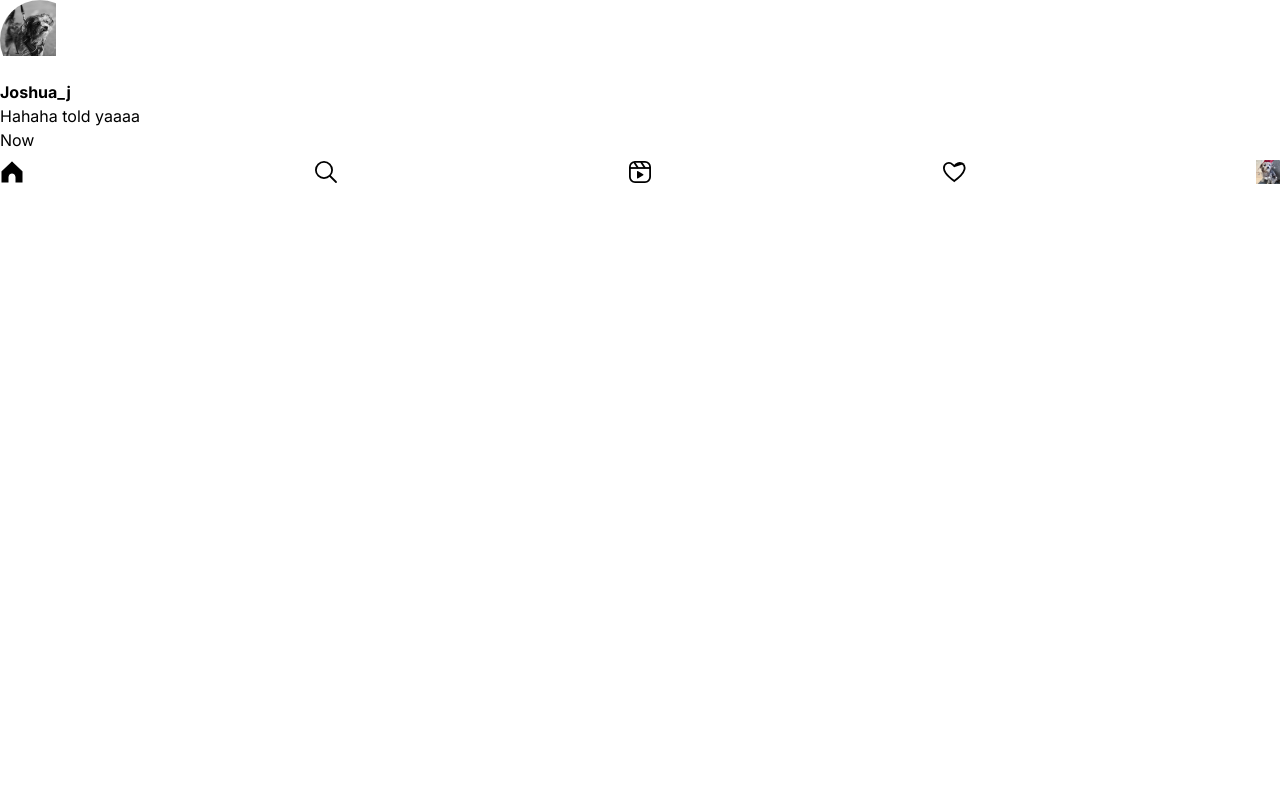
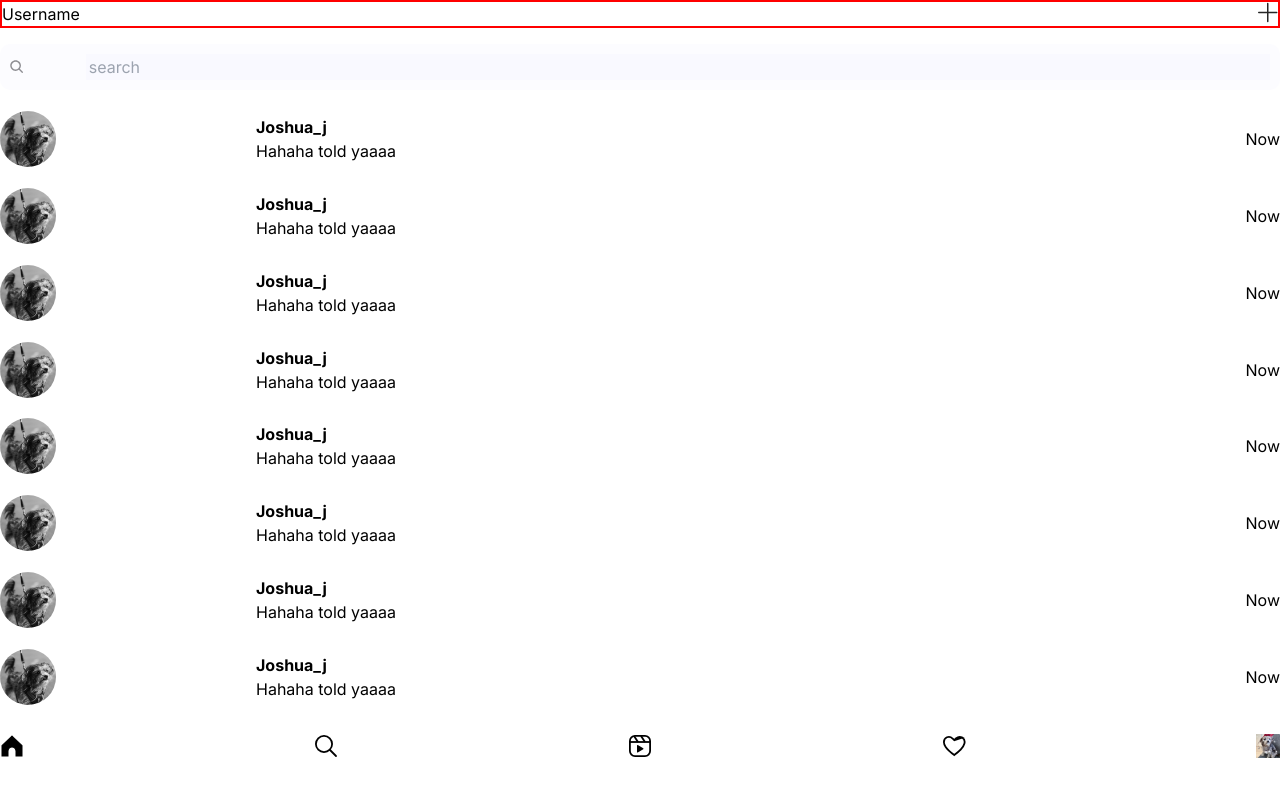
Before and after one commit to henelngata/hubify, a Next.js app in the folder hubify/: page /messages in a window 1280 px wide. Shown: the top 796 px of the page. Built offline with nearby package versions, Linux system fonts and the light colour scheme.

Commit message:
modify messages

```diff
--- a/hubify/app/messages/page.js
+++ b/hubify/app/messages/page.js
@@ -1,9 +1,18 @@
-import { Chat } from "./ui/components";
+import { Chat, SearchBar, TopBar } from "./ui/components";
 
 export default function Chats(params) {
   return (
     <>
-     <Chat/>
+      <TopBar/>
+      <SearchBar/>
+      <Chat />
+      <Chat />
+      <Chat />
+      <Chat />
+      <Chat />
+      <Chat />
+      <Chat />
+      <Chat />
     </>
   );
 }
--- a/hubify/app/messages/ui/components.js
+++ b/hubify/app/messages/ui/components.js
@@ -1,19 +1,44 @@
+import Image from "next/image";
+import styles from "./messages.module.css"
+import Link from "next/link";
+const { Avatar } = require("@/app/profile/ui/Components");
 
-const { Avatar } = require("@/app/profile/ui/Components");
+function SearchBar() {
+  return (
+    <section className={`${styles.search} flex align_center`}>
+      <Image
+        className={styles.search_icon}
+        src="/images/search-icon.svg"
+        width={14}
+        height={14}
+        alt="the search icon"
+      />
+      <input
+        className={styles.search_input}
+        type="text"
+        name="search"
+        placeholder="search"
+      ></input>
+    </section>
+  );
+
+}
 
 
 function Chat() {
     return (
       <>
+        <section className={`${styles.chat} flex align_center`}>
           <section>
-          <Avatar src="/images/postpic.png" width={56} height={56} />
+            <OvalImage />
           </section>
-            <section>
+          <section className={`${styles.chat_text}  flex align_center`}>
             <section>
               <b>Joshua_j</b>
               <p>Hahaha told yaaaa</p>
             </section>
             <p>Now</p>
+          </section>
         </section>
       </>
     );
@@ -21,10 +46,19 @@ function Chat() {
 
 function OvalImage() {
 return (
-<img className={styles.ovalIcon} alt="" src="Oval.png" />);
+<img className={styles.ovalIcon} alt="" src="images/postpic.png" />);
 };
 
-
+function TopBar() {
+  return (
+    <section className="border flex">
+      <p>Username</p>
+      <Link href="#"> <img src="images/add-chat.svg" alt="add icon" width={20} height={20}/></Link>
+    </section>
+  )
+}
 export {
-    Chat
+  Chat,
+  SearchBar,
+  TopBar
 }
--- /dev/null
+++ b/hubify/app/messages/ui/messages.module.css
@@ -0,0 +1,33 @@
+.search {
+
+  width: 100%;
+  position: relative;
+  border-radius: 10px;
+  padding: 10px;
+  margin: 1em 0;
+  line-height: normal;
+  background-color: rgba(230, 230, 248, 0.12);
+}
+
+.search_input{
+    width: 94%;
+    padding: .2em;
+    background-color: inherit;
+    border: none;
+}
+.ovalIcon {
+width: 100%;
+position: relative;
+max-width: 100%;
+overflow: hidden;
+height: 56px;
+object-fit: cover;
+border-radius: 50%;
+}
+
+.chat_text{
+    width: 80%;
+}
+.chat{
+    margin: 1.3em 0;
+}
```
Also changed, not shown: hubify/app/globals.css (line endings or trailing spaces), hubify/public/images/add-chat.svg (added), hubify/public/images/search-icon.svg (added). Lines whose indentation alone changed are shown as unchanged.
